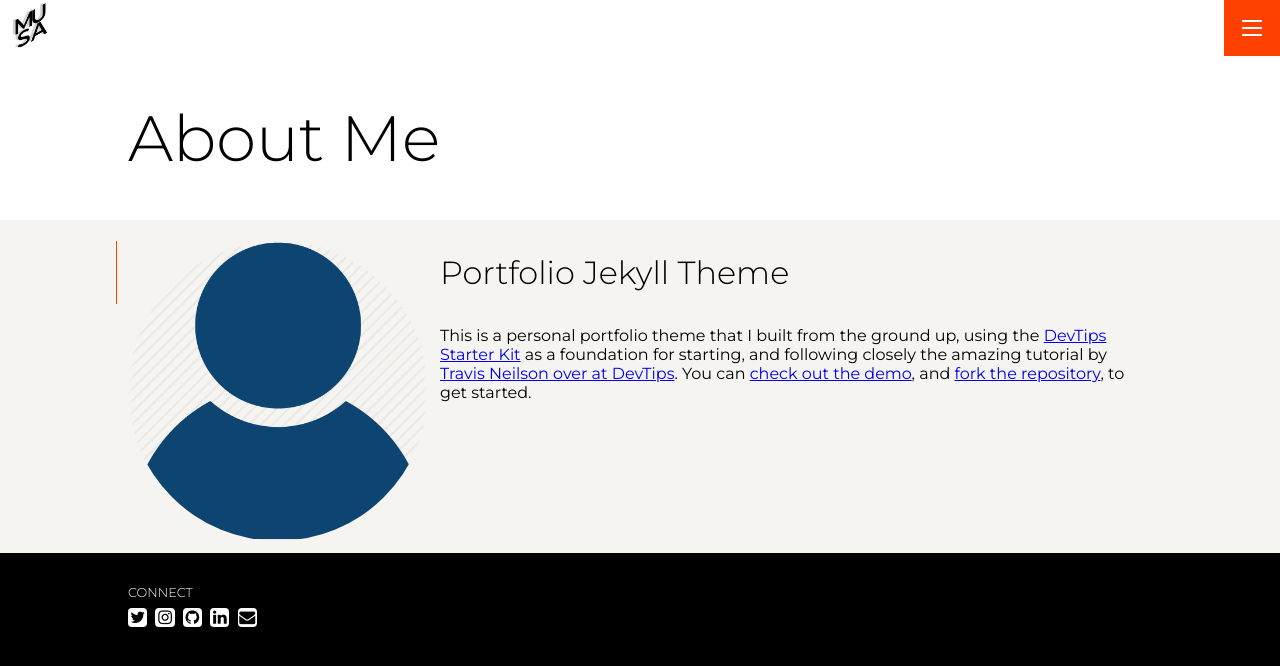
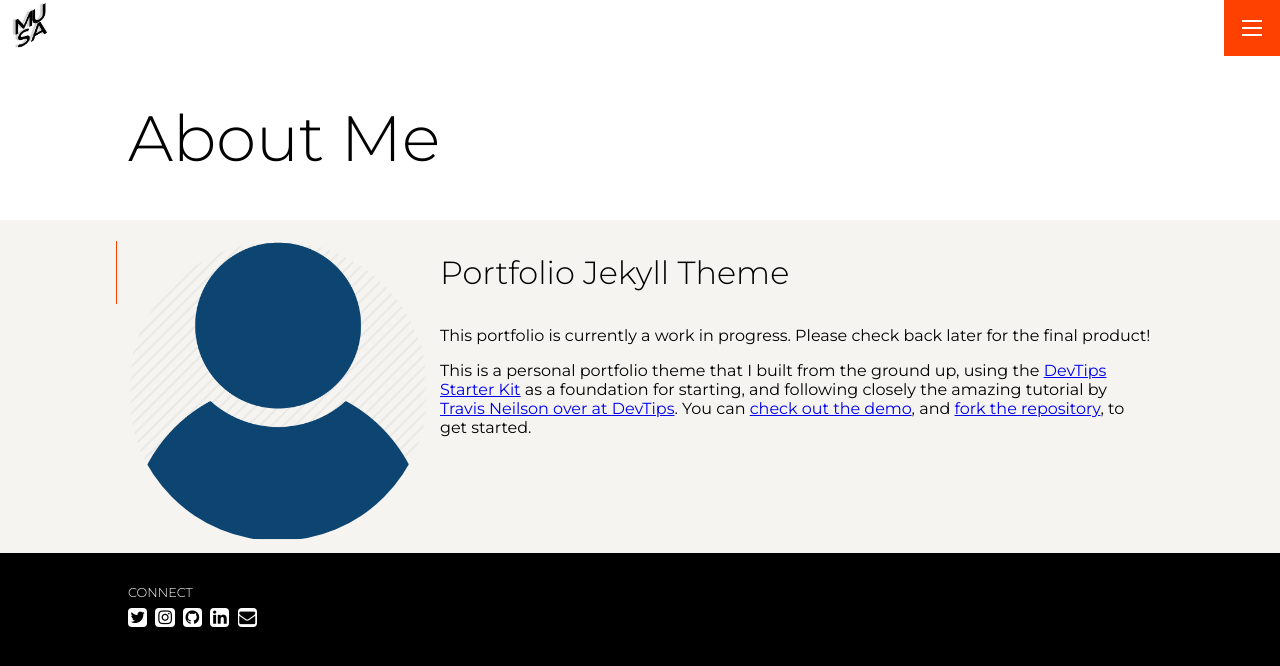
Before and after one commit to michaeljpincus/portfolio, a Jekyll site: the page built from pages/about.md, in a window 1280 px wide. Shown: the top 666 px of the page. Built offline with Jekyll 4.4.1, drawn with Linux system fonts in a browser that asks for light colours.

Commit message:
Update about.md
Added WIP paragraph

```diff
--- a/pages/about.md
+++ b/pages/about.md
@@ -7,4 +7,6 @@ permalink: /about
 
 # Portfolio Jekyll Theme
 
+This portfolio is currently a work in progress. Please check back later for the final product!
+
 This is a personal portfolio theme that I built from the ground up, using the [DevTips Starter Kit](http://devtipsstarterkit.com/) as a foundation for starting, and following closely the amazing tutorial by [Travis Neilson over at DevTips](https://www.youtube.com/watch?v=T6jKLsxbFg4&list=PL0CB3OvPhDA_STygmp3sDenx3UpdOMk7P). You can [check out the demo](lenpaul.github.io/portfolio-jekyll-theme/), and [fork the repository](https://github.com/LeNPaul/portfolio-jekyll-theme/fork), to get started.
```
